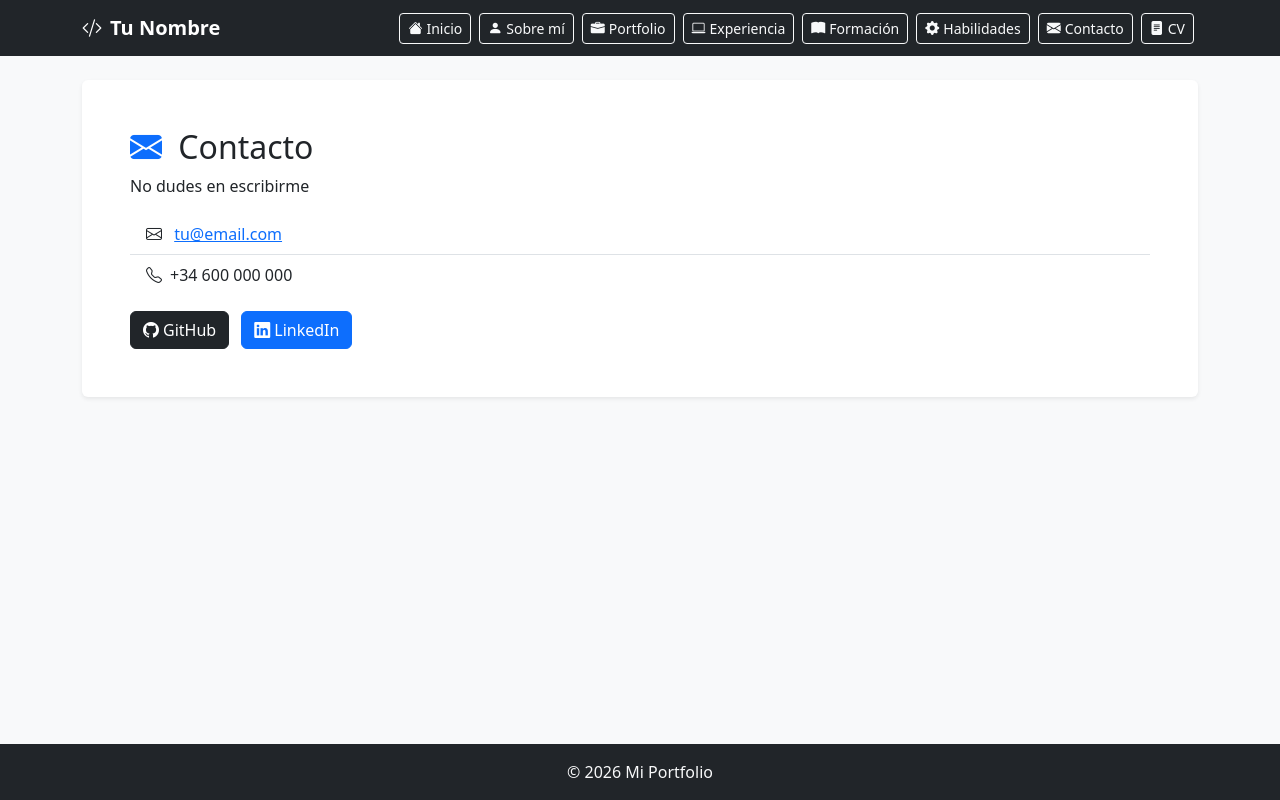
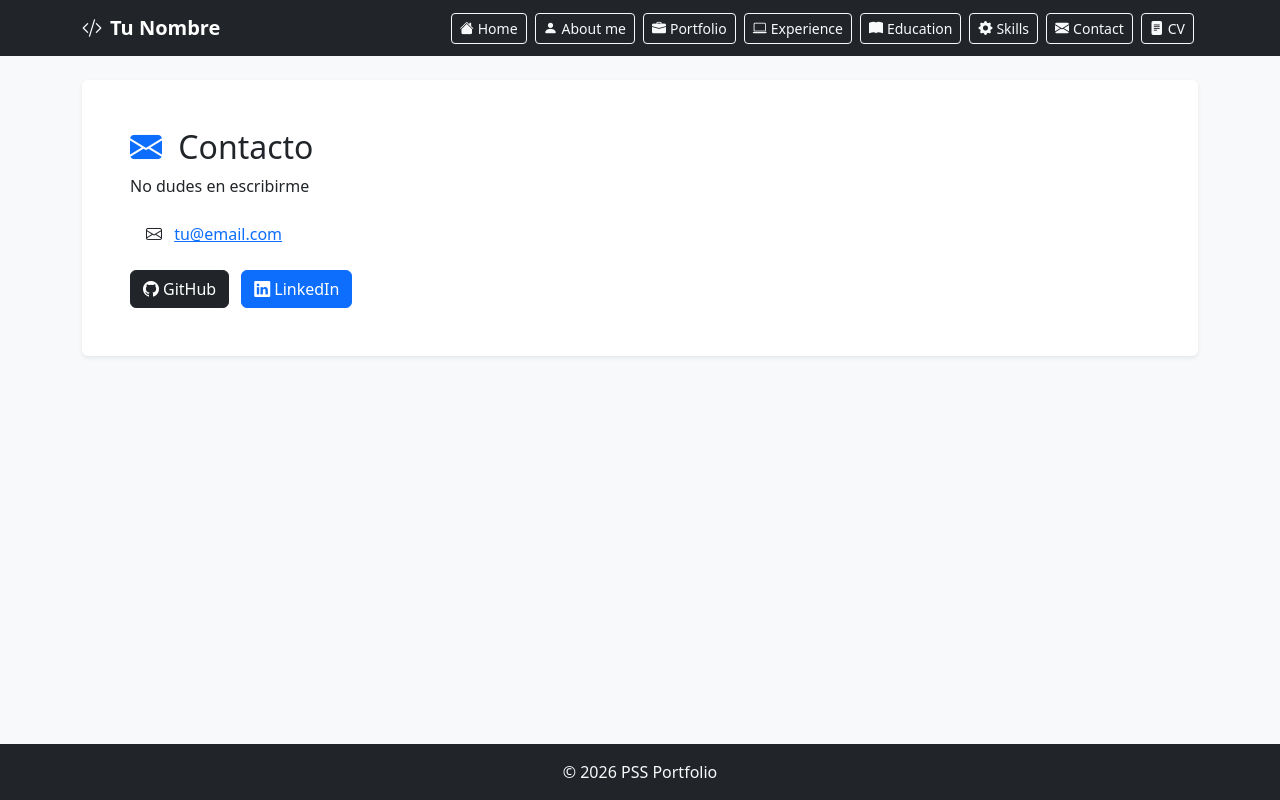
Before and after one commit to psotsan/portfolio, a Django app: page /contact/ in a window 1280 px wide. Run offline with Django 5.2, Linux system fonts and the light colour scheme.

Commit message:
fix: translated some GUI elements to English; removed phone sections

```diff
--- a/portapp/templates/portapp/base.html
+++ b/portapp/templates/portapp/base.html
@@ -36,13 +36,13 @@
           <li class="nav-item">
             <a class="btn btn-outline-light btn-sm mx-1 my-1"
                href="{% url 'home' %}">
-              <i class="bi bi-house-fill me-1"></i>Inicio
+              <i class="bi bi-house-fill me-1"></i>Home
             </a>
           </li>
           <li class="nav-item">
             <a class="btn btn-outline-light btn-sm mx-1 my-1"
                href="{% url 'about' %}">
-              <i class="bi bi-person-fill me-1"></i>Sobre m&iacute;
+              <i class="bi bi-person-fill me-1"></i>About me
             </a>
           </li>
           <li class="nav-item">
@@ -54,25 +54,25 @@
           <li class="nav-item">
             <a class="btn btn-outline-light btn-sm mx-1 my-1"
                href="{% url 'experience' %}">
-              <i class="bi bi-laptop me-1"></i>Experiencia
+              <i class="bi bi-laptop me-1"></i>Experience
             </a>
           </li>
           <li class="nav-item">
             <a class="btn btn-outline-light btn-sm mx-1 my-1"
                href="{% url 'education' %}">
-              <i class="bi bi-book-fill me-1"></i>Formaci&oacute;n
+              <i class="bi bi-book-fill me-1"></i>Education
             </a>
           </li>
           <li class="nav-item">
             <a class="btn btn-outline-light btn-sm mx-1 my-1"
                href="{% url 'skills' %}">
-              <i class="bi bi-gear-fill me-1"></i>Habilidades
+              <i class="bi bi-gear-fill me-1"></i>Skills
             </a>
           </li>
           <li class="nav-item">
             <a class="btn btn-outline-light btn-sm mx-1 my-1"
                href="{% url 'contact' %}">
-              <i class="bi bi-envelope-fill me-1"></i>Contacto
+              <i class="bi bi-envelope-fill me-1"></i>Contact
             </a>
           </li>
           <li class="nav-item">
@@ -91,7 +91,7 @@
     </div>
   </main>
   <footer class="bg-dark text-light text-center py-3">
-    <p class="mb-0">&copy; {% now "Y" %} Mi Portfolio</p>
+    <p class="mb-0">&copy; {% now "Y" %} PSS Portfolio</p>
   </footer>
   <script src="https://cdn.jsdelivr.net/npm/bootstrap@5.3.3/dist/js/bootstrap.bundle.min.js"
           crossorigin="anonymous">
--- a/portapp/templates/portapp/contact.html
+++ b/portapp/templates/portapp/contact.html
@@ -10,9 +10,6 @@
       <li class="list-group-item">
         <i class="bi bi-envelope me-2"></i>
         <a href="mailto:{{ PERSONAL_EMAIL }}">{{ PERSONAL_EMAIL }}</a>
-      </li>
-      <li class="list-group-item">
-        <i class="bi bi-telephone me-2"></i>{{ data.phone }}
       </li>
     </ul>
     <div>
--- a/portapp/templates/portapp/partials/_contact.html
+++ b/portapp/templates/portapp/partials/_contact.html
@@ -5,9 +5,6 @@
   <li class="list-group-item">
     <i class="bi bi-envelope me-2"></i>
     <a href="mailto:{{ PERSONAL_EMAIL }}">{{ PERSONAL_EMAIL }}</a>
-  </li>
-  <li class="list-group-item">
-    <i class="bi bi-telephone me-2"></i>{{ section.phone }}
   </li>
 </ul>
 <div>
```
